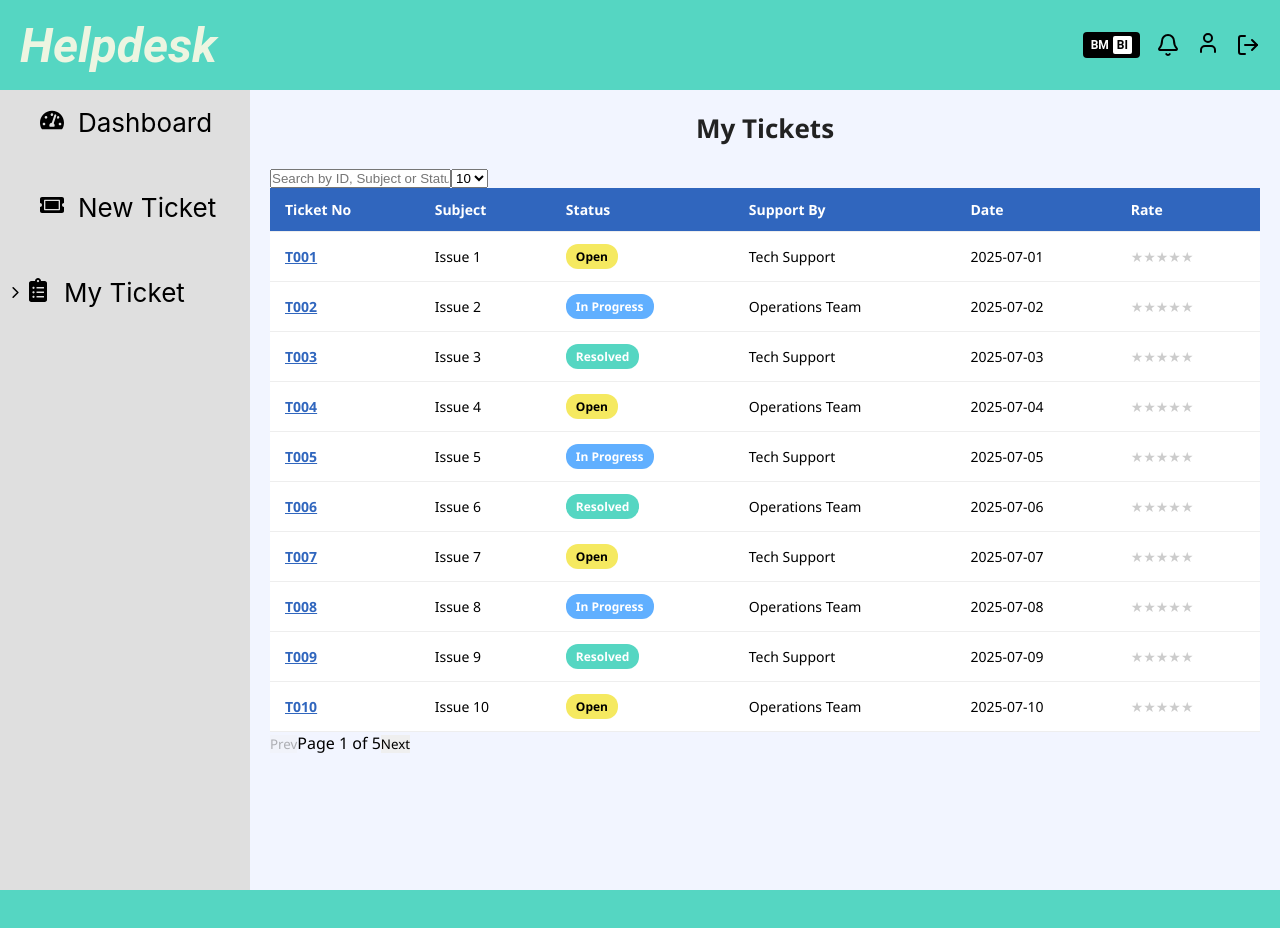
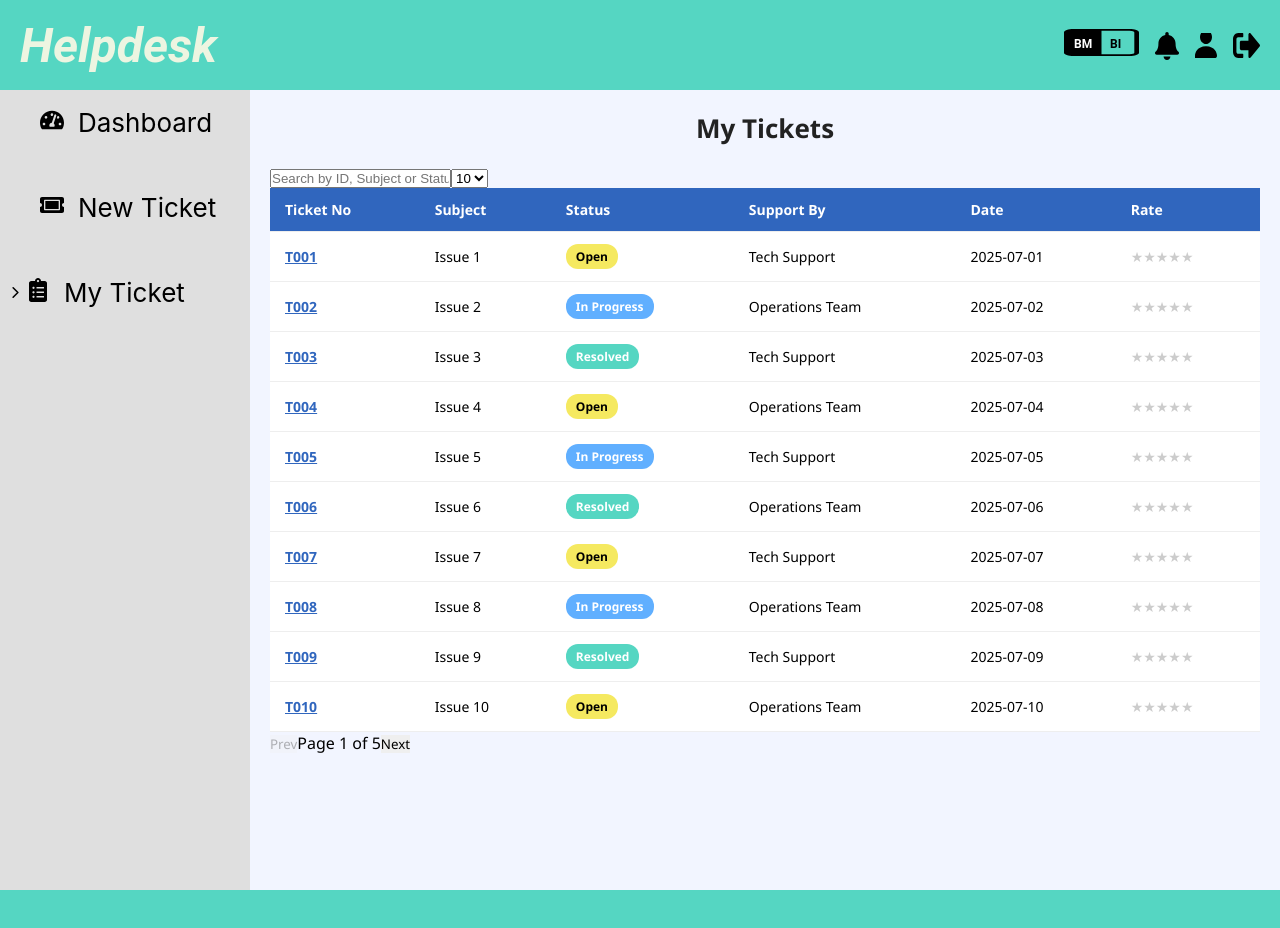
Before and after one commit to Pavan19047/weanalyz-assignment, a React (Vite) app: page /my-ticket in a window 1280 px wide. Shown: the top 928 px of the page. Built offline with nearby package versions, Linux system fonts and the light colour scheme.

Commit message:
Replace header icons with exact Figma SVG icons
cgen-2a2647aa0c4a45979c2ed9f6945bfe4a

```diff
--- a/src/components/Header.css
+++ b/src/components/Header.css
@@ -20,48 +20,43 @@
   margin-right: 20px;
 }
 
-.toggle-container {
-  display: flex;
-  align-items: center;
-  background: #000;
-  border-radius: 4px;
-  padding: 4px 8px;
-  gap: 4px;
+.bm-bi-toggle {
+  cursor: pointer;
+  transition: transform 0.2s;
 }
 
-.toggle-bm {
-  color: white;
-  font-family:
-    Roboto,
-    -apple-system,
-    Roboto,
-    Helvetica,
-    sans-serif;
-  font-size: 12px;
-  font-weight: bold;
-}
-
-.toggle-bi {
-  color: #000;
-  background: white;
-  font-family:
-    Roboto,
-    -apple-system,
-    Roboto,
-    Helvetica,
-    sans-serif;
-  font-size: 12px;
-  font-weight: bold;
-  padding: 2px 4px;
-  border-radius: 2px;
+.bm-bi-toggle:hover {
+  transform: scale(1.05);
 }
 
 .icon {
   cursor: pointer;
-  color: #000;
+  fill: #000;
   transition: transform 0.2s;
 }
 
 .icon:hover {
-  transform: scale(1.2);
+  transform: scale(1.1);
 }
+
+.bell-icon {
+  width: 24px;
+  height: 29px;
+}
+
+.user-icon {
+  width: 22px;
+  height: 25px;
+}
+
+.logout-icon {
+  width: 27px;
+  height: 25px;
+}
+
+/* Link styling for user icon */
+a {
+  display: flex;
+  align-items: center;
+  text-decoration: none;
+}
--- a/src/components/Header.jsx
+++ b/src/components/Header.jsx
@@ -1,7 +1,6 @@
 import "./Header.css";
 import { useState } from "react";
 import { Link } from "react-router-dom";
-import { Bell, User, LogOut } from "lucide-react";
 
 const Header = ({ onLogout }) => {
   const [toggle, setToggle] = useState("BM");
@@ -14,15 +13,91 @@ const Header = ({ onLogout }) => {
     <header className="header">
       <h1 className="helpdesk-title">Helpdesk</h1>
       <div className="header-icons">
-        <div className="toggle-container">
-          <span className="toggle-bm">BM</span>
-          <span className="toggle-bi">BI</span>
+        <div className="bm-bi-toggle">
+          <svg
+            width="75"
+            height="29"
+            viewBox="0 0 75 29"
+            fill="none"
+            xmlns="http://www.w3.org/2000/svg"
+          >
+            <path
+              d="M37.5 26.3125V2.6875H65.625C66.8682 2.6875 68.0605 2.86529 68.9396 3.18176C69.8186 3.49822 70.3125 3.92745 70.3125 4.375V24.625C70.3125 25.0726 69.8186 25.5018 68.9396 25.8182C68.0605 26.1347 66.8682 26.3125 65.625 26.3125H37.5ZM65.625 28C68.1114 28 70.496 27.6444 72.2541 27.0115C74.0123 26.3785 75 25.5201 75 24.625V4.375C75 3.47989 74.0123 2.62145 72.2541 1.98851C70.496 1.35558 68.1114 1 65.625 1H9.375C6.8886 1 4.50403 1.35558 2.74587 1.98851C0.987721 2.62145 0 3.47989 0 4.375L0 24.625C0 25.5201 0.987721 26.3785 2.74587 27.0115C4.50403 27.6444 6.8886 28 9.375 28H65.625Z"
+              fill="black"
+            />
+            <text
+              fill="white"
+              xmlSpace="preserve"
+              style={{ whiteSpace: "pre" }}
+              fontFamily="Roboto"
+              fontSize="12"
+              fontWeight="bold"
+              letterSpacing="0em"
+            >
+              <tspan x="10" y="20.1016">
+                BM
+              </tspan>
+            </text>
+            <text
+              fill="black"
+              xmlSpace="preserve"
+              style={{ whiteSpace: "pre" }}
+              fontFamily="Roboto"
+              fontSize="12"
+              fontWeight="bold"
+              letterSpacing="0em"
+            >
+              <tspan x="46" y="20.1016">
+                BI
+              </tspan>
+            </text>
+          </svg>
         </div>
-        <Bell className="icon" size={24} />
+
+        <svg
+          className="icon bell-icon"
+          width="24"
+          height="29"
+          viewBox="0 0 24 29"
+          fill="none"
+          xmlns="http://www.w3.org/2000/svg"
+        >
+          <path
+            d="M12 29C13.892 29 15.427 27.4332 15.427 25.5H8.573C8.573 27.4332 10.108 29 12 29ZM23.539 20.8127C22.504 19.6774 20.567 17.9695 20.567 12.375C20.567 8.12578 17.649 4.72422 13.713 3.88969V2.75C13.713 1.78367 12.946 1 12 1C11.054 1 10.287 1.78367 10.287 2.75V3.88969C6.3514 4.72422 3.4329 8.12578 3.4329 12.375C3.4329 17.9695 1.4963 19.6774 0.4613 20.8127C0.1399 21.1655 -0.0026 21.5871 0 22C0.0059 22.8969 0.6954 23.75 1.7197 23.75H22.28C23.305 23.75 23.995 22.8969 24 22C24.003 21.5871 23.86 21.1649 23.539 20.8127Z"
+            fill="black"
+          />
+        </svg>
+
         <Link to="/user-profile">
-          <User className="icon" size={24} />
+          <svg
+            className="icon user-icon"
+            width="22"
+            height="25"
+            viewBox="0 0 22 25"
+            fill="none"
+            xmlns="http://www.w3.org/2000/svg"
+          >
+            <path
+              d="M0 25C0 25 0 25 0 22.6667C0 20.3333 2 13.3333 11 13.3333C20 13.3333 22 20.3333 22 22.6667C22 25 20 25 20 25H0ZM11 11C12.591 11 14.117 10.2625 15.243 8.94975C16.368 7.637 17 5.85652 17 4C17 2.14348 16.368 0.36301 15.243 -0.94975C14.117 -2.2625 12.591 -3 11 -3C9.409 -3 7.883 -2.2625 6.757 -0.94975C5.632 0.36301 5 2.14348 5 4C5 5.85652 5.632 7.637 6.757 8.94975C7.883 10.2625 9.409 11 11 11Z"
+              fill="black"
+            />
+          </svg>
         </Link>
-        <LogOut className="icon" size={24} onClick={onLogout} />
+
+        <svg
+          className="icon logout-icon"
+          width="27"
+          height="25"
+          viewBox="0 0 27 25"
+          fill="none"
+          xmlns="http://www.w3.org/2000/svg"
+          onClick={onLogout}
+        >
+          <path
+            d="M26.6263 13.6059L17.6259 24.5416C16.8223 25.518 15.4293 24.8345 15.4293 23.435V17.186H8.14326C7.43073 17.186 6.85748 16.4895 6.85748 15.6238V9.37483C6.85748 8.50909 7.43073 7.81259 8.14326 7.81259H15.4293V1.56362C15.4293 0.170627 16.8169 -0.519362 17.6259 0.457038L26.6263 11.3927C27.1246 12.0046 27.1246 12.994 26.6263 13.6059ZM10.2862 24.2161V21.6124C10.2862 21.1828 9.99692 20.8313 9.64334 20.8313H5.14311C4.19485 20.8313 3.42874 19.9004 3.42874 18.7483V6.25035C3.42874 5.09819 4.19485 4.16736 5.14311 4.16736H9.64334C9.99692 4.16736 10.2862 3.81585 10.2862 3.38624V0.782505C10.2862 0.352889 9.99692 0.00138444 9.64334 0.00138444H5.14311C2.30369 0.00138444 0 2.8004 0 6.25035V18.7483C0 22.1982 2.30369 24.9972 5.14311 24.9972H9.64334C9.99692 24.9972 10.2862 24.6457 10.2862 24.2161Z"
+            fill="black"
+          />
+        </svg>
       </div>
     </header>
   );
```
